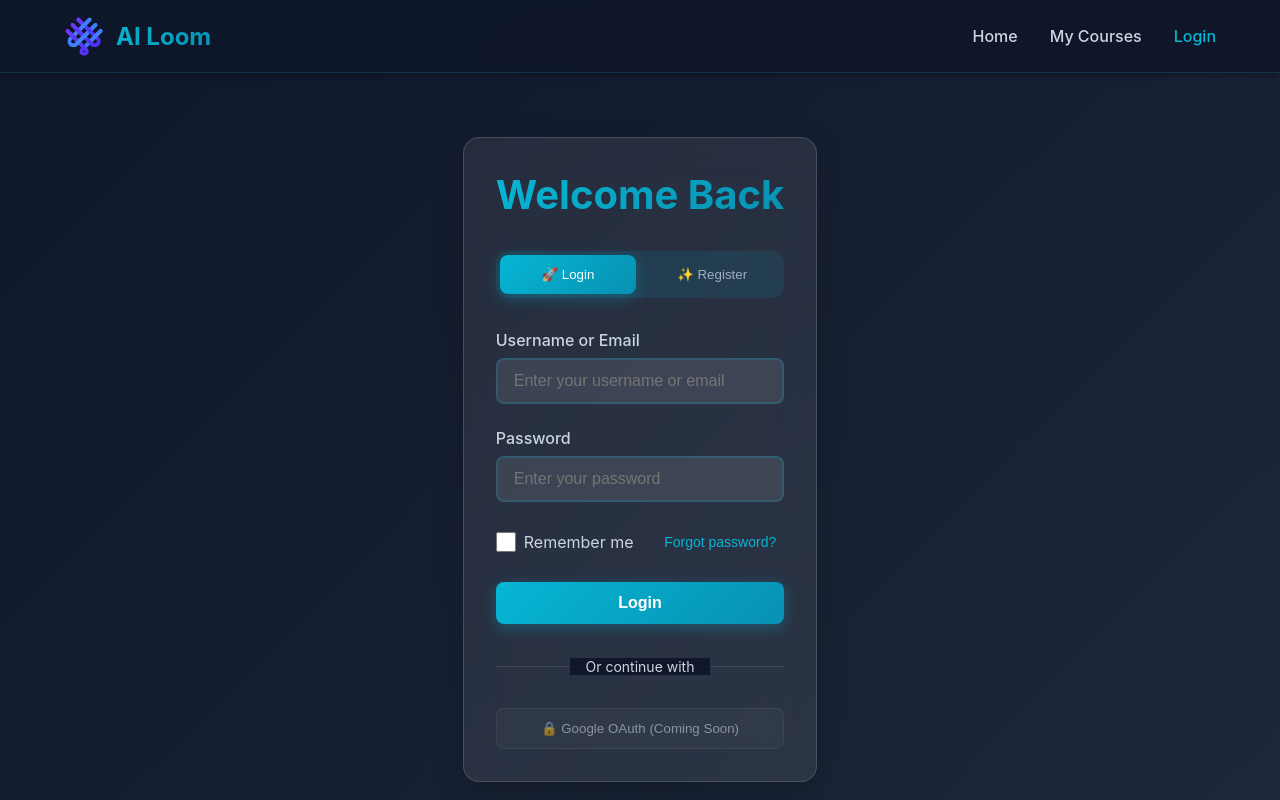
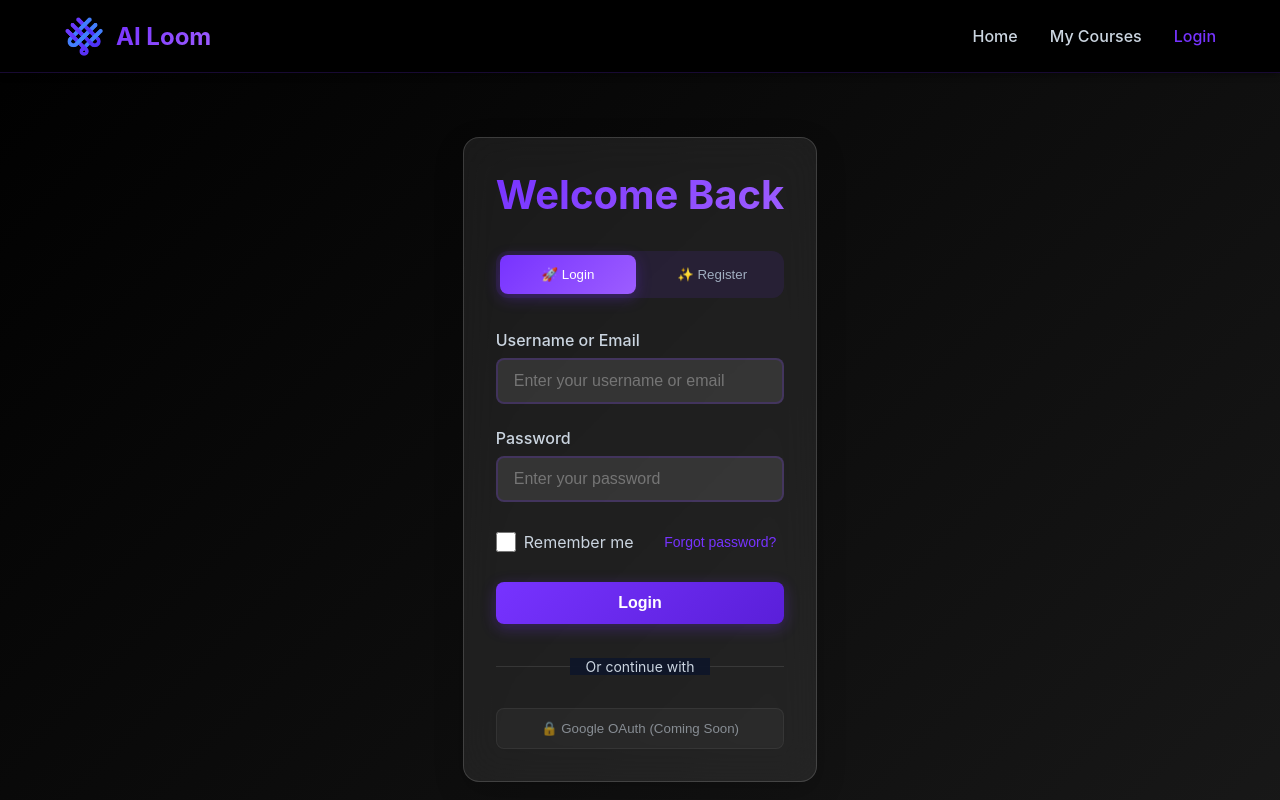
Before and after one commit to vox-hunter/learnify, a Vue app in the folder vue-frontend/: page /login in a window 1280 px wide. Shown: the top 800 px of the page. Built offline with nearby package versions, Linux system fonts and the light colour scheme.

Commit message:
style: Change theme from cyan to black primary and purple accent colors

```diff
--- a/vue-frontend/src/App.vue
+++ b/vue-frontend/src/App.vue
@@ -82,14 +82,14 @@ export default {
   min-height: 100vh;
   display: flex;
   flex-direction: column;
-  background: linear-gradient(135deg, #0f172a 0%, #1e293b 100%);
+  background: linear-gradient(135deg, #000000 0%, #1a1a1a 100%);
   color: #e2e8f0;
 }
 
 .app-header {
-  background: rgba(15, 23, 42, 0.95);
+  background: rgba(0, 0, 0, 0.95);
   backdrop-filter: blur(10px);
-  border-bottom: 1px solid rgba(6, 182, 212, 0.2);
+  border-bottom: 1px solid rgba(119, 51, 255, 0.2);
   position: sticky;
   top: 0;
   z-index: 1000;
@@ -131,7 +131,7 @@ export default {
 .brand-name {
   font-size: 1.5rem;
   font-weight: 700;
-  background: linear-gradient(135deg, #06b6d4, #0891b2);
+  background: linear-gradient(135deg, #7733ff, #9d5dff);
   -webkit-background-clip: text;
   -webkit-text-fill-color: transparent;
   background-clip: text;
@@ -152,7 +152,7 @@ export default {
 
 .nav-link:hover,
 .nav-link.router-link-active {
-  color: #06b6d4;
+  color: #7733ff;
 }
 
 .user-menu {
@@ -162,7 +162,7 @@ export default {
 }
 
 .username {
-  color: #06b6d4;
+  color: #7733ff;
   font-weight: 600;
 }
 
@@ -188,8 +188,8 @@ export default {
 }
 
 .app-footer {
-  background: rgba(15, 23, 42, 0.95);
-  border-top: 1px solid rgba(6, 182, 212, 0.2);
+  background: rgba(0, 0, 0, 0.95);
+  border-top: 1px solid rgba(119, 51, 255, 0.2);
   padding: 2rem 0;
   margin-top: 4rem;
 }
@@ -217,7 +217,7 @@ export default {
 .footer-title {
   font-weight: 700;
   font-size: 1.25rem;
-  background: linear-gradient(135deg, #06b6d4, #0891b2);
+  background: linear-gradient(135deg, #7733ff, #9d5dff);
   -webkit-background-clip: text;
   -webkit-text-fill-color: transparent;
   background-clip: text;
@@ -242,7 +242,7 @@ export default {
 }
 
 .footer-link:hover {
-  color: #06b6d4;
+  color: #7733ff;
 }
 
 @media (max-width: 768px) {
--- a/vue-frontend/src/assets/main.css
+++ b/vue-frontend/src/assets/main.css
@@ -30,14 +30,14 @@ body {
 }
 
 .btn-primary {
-  background: linear-gradient(135deg, #06b6d4, #0891b2);
+  background: linear-gradient(135deg, #7733ff, #5a1fd9);
   color: white;
-  box-shadow: 0 4px 15px rgba(6, 182, 212, 0.3);
+  box-shadow: 0 4px 15px rgba(119, 51, 255, 0.3);
 }
 
 .btn-primary:hover {
   transform: translateY(-2px);
-  box-shadow: 0 6px 20px rgba(6, 182, 212, 0.4);
+  box-shadow: 0 6px 20px rgba(119, 51, 255, 0.4);
 }
 
 .btn-primary:active {
@@ -45,14 +45,14 @@ body {
 }
 
 .btn-secondary {
-  background: rgba(6, 182, 212, 0.1);
-  color: #06b6d4;
-  border: 1px solid rgba(6, 182, 212, 0.3);
+  background: rgba(119, 51, 255, 0.1);
+  color: #7733ff;
+  border: 1px solid rgba(119, 51, 255, 0.3);
 }
 
 .btn-secondary:hover {
-  background: rgba(6, 182, 212, 0.2);
-  border-color: rgba(6, 182, 212, 0.5);
+  background: rgba(119, 51, 255, 0.2);
+  border-color: rgba(119, 51, 255, 0.5);
 }
 
 .btn-danger {
@@ -99,7 +99,7 @@ body {
   width: 100%;
   padding: 0.75rem 1rem;
   border-radius: 0.5rem;
-  border: 2px solid rgba(6, 182, 212, 0.2);
+  border: 2px solid rgba(119, 51, 255, 0.2);
   background: rgba(255, 255, 255, 0.1);
   color: #e2e8f0;
   font-size: 1rem;
@@ -110,8 +110,8 @@ body {
 .form-textarea:focus,
 .form-select:focus {
   outline: none;
-  border-color: #06b6d4;
-  box-shadow: 0 0 0 3px rgba(6, 182, 212, 0.2);
+  border-color: #7733ff;
+  box-shadow: 0 0 0 3px rgba(119, 51, 255, 0.2);
 }
 
 .form-textarea {
@@ -152,8 +152,8 @@ body {
 
 /* Loading spinner */
 .spinner {
-  border: 3px solid rgba(6, 182, 212, 0.2);
-  border-top: 3px solid #06b6d4;
+  border: 3px solid rgba(119, 51, 255, 0.2);
+  border-top: 3px solid #7733ff;
   border-radius: 50%;
   width: 40px;
   height: 40px;
--- a/vue-frontend/src/views/AccountView.vue
+++ b/vue-frontend/src/views/AccountView.vue
@@ -372,7 +372,7 @@ export default {
   font-size: 2.5rem;
   font-weight: 700;
   text-align: center;
-  background: linear-gradient(135deg, #06b6d4, #0891b2);
+  background: linear-gradient(135deg, #7733ff, #9d5dff);
   -webkit-background-clip: text;
   -webkit-text-fill-color: transparent;
   background-clip: text;
@@ -382,7 +382,7 @@ export default {
 .tabs {
   display: flex;
   gap: 0.5rem;
-  background: rgba(6, 182, 212, 0.1);
+  background: rgba(119, 51, 255, 0.1);
   border-radius: 0.75rem;
   padding: 0.25rem;
   margin-bottom: 2rem;
@@ -401,9 +401,9 @@ export default {
 }
 
 .tab.active {
-  background: linear-gradient(135deg, #06b6d4, #0891b2);
+  background: linear-gradient(135deg, #7733ff, #9d5dff);
   color: white;
-  box-shadow: 0 4px 15px rgba(6, 182, 212, 0.3);
+  box-shadow: 0 4px 15px rgba(119, 51, 255, 0.3);
 }
 
 .tab-content {
--- a/vue-frontend/src/views/CourseView.vue
+++ b/vue-frontend/src/views/CourseView.vue
@@ -868,13 +868,13 @@ export default {
 .section-title {
   font-size: 2rem;
   font-weight: 600;
-  color: #06b6d4;
+  color: #7733ff;
 }
 
 .section-progress {
   color: #cbd5e0;
   font-size: 0.875rem;
-  background: rgba(6, 182, 212, 0.1);
+  background: rgba(119, 51, 255, 0.1);
   padding: 0.5rem 1rem;
   border-radius: 0.5rem;
   display: flex;
@@ -906,8 +906,8 @@ export default {
 .section-explanation {
   margin-bottom: 2rem;
   padding: 1.5rem;
-  background: rgba(6, 182, 212, 0.05);
-  border-left: 4px solid #06b6d4;
+  background: rgba(119, 51, 255, 0.05);
+  border-left: 4px solid #7733ff;
   border-radius: 0.5rem;
   color: #cbd5e0;
   line-height: 1.6;
@@ -950,7 +950,7 @@ export default {
 .subsection-title {
   font-size: 1.5rem;
   font-weight: 600;
-  color: #0891b2;
+  color: #7733ff;
   margin-bottom: 1rem;
 }
 
--- a/vue-frontend/src/views/CoursesView.vue
+++ b/vue-frontend/src/views/CoursesView.vue
@@ -167,7 +167,7 @@ export default {
 .course-card-title {
   font-size: 1.5rem;
   font-weight: 600;
-  color: #06b6d4;
+  color: #7733ff;
   margin-bottom: 0.5rem;
   line-height: 1.3;
 }
--- a/vue-frontend/src/views/HomeView.vue
+++ b/vue-frontend/src/views/HomeView.vue
@@ -419,7 +419,7 @@ export default {
 .hero-title {
   font-size: 3.5rem;
   font-weight: 700;
-  background: linear-gradient(135deg, #06b6d4, #0891b2);
+  background: linear-gradient(135deg, #7733ff, #9d5dff);
   -webkit-background-clip: text;
   -webkit-text-fill-color: transparent;
   background-clip: text;
@@ -471,9 +471,9 @@ export default {
 }
 
 .tab.active {
-  background: linear-gradient(135deg, #06b6d4, #0891b2);
+  background: linear-gradient(135deg, #7733ff, #9d5dff);
   color: white;
-  box-shadow: 0 4px 15px rgba(6, 182, 212, 0.3);
+  box-shadow: 0 4px 15px rgba(119, 51, 255, 0.3);
 }
 
 .input-section {
@@ -491,17 +491,17 @@ export default {
 .file-upload-label {
   display: block;
   padding: 3rem;
-  border: 2px dashed rgba(6, 182, 212, 0.3);
+  border: 2px dashed rgba(119, 51, 255, 0.3);
   border-radius: 1rem;
-  background: rgba(6, 182, 212, 0.05);
+  background: rgba(119, 51, 255, 0.05);
   cursor: pointer;
   transition: all 0.2s;
   text-align: center;
 }
 
 .file-upload-label:hover {
-  border-color: #06b6d4;
-  background: rgba(6, 182, 212, 0.1);
+  border-color: #7733ff;
+  background: rgba(119, 51, 255, 0.1);
 }
 
 .upload-icon {
@@ -522,7 +522,7 @@ export default {
 }
 
 .selected-file {
-  color: #06b6d4;
+  color: #7733ff;
 }
 
 .file-name {
@@ -746,7 +746,7 @@ export default {
 
 .course-title {
   font-size: 1.5rem;
-  color: #06b6d4;
+  color: #7733ff;
   margin: 1rem 0;
 }
 
--- a/vue-frontend/src/views/LoginView.vue
+++ b/vue-frontend/src/views/LoginView.vue
@@ -665,7 +665,7 @@ export default {
   font-size: 2.5rem;
   font-weight: 700;
   text-align: center;
-  background: linear-gradient(135deg, #06b6d4, #0891b2);
+  background: linear-gradient(135deg, #7733ff, #9d5dff);
   -webkit-background-clip: text;
   -webkit-text-fill-color: transparent;
   background-clip: text;
@@ -675,7 +675,7 @@ export default {
 .tabs {
   display: flex;
   gap: 0.5rem;
-  background: rgba(6, 182, 212, 0.1);
+  background: rgba(119, 51, 255, 0.1);
   border-radius: 0.75rem;
   padding: 0.25rem;
   margin-bottom: 2rem;
@@ -694,9 +694,9 @@ export default {
 }
 
 .tab.active {
-  background: linear-gradient(135deg, #06b6d4, #0891b2);
+  background: linear-gradient(135deg, #7733ff, #9d5dff);
   color: white;
-  box-shadow: 0 4px 15px rgba(6, 182, 212, 0.3);
+  box-shadow: 0 4px 15px rgba(119, 51, 255, 0.3);
 }
 
 .auth-form {
@@ -768,14 +768,14 @@ export default {
 }
 
 .forgot-link {
-  color: #06b6d4;
+  color: #7733ff;
   font-size: 0.875rem;
   text-decoration: none;
   transition: all 0.2s;
 }
 
 .forgot-link:hover {
-  color: #0891b2;
+  color: #9d5dff;
   text-decoration: underline;
 }
 
@@ -814,12 +814,12 @@ export default {
 }
 
 .verification-text strong {
-  color: #06b6d4;
+  color: #7733ff;
   font-weight: 600;
 }
 
 .forgot-text strong {
-  color: #06b6d4;
+  color: #7733ff;
   font-weight: 600;
 }
 
@@ -839,7 +839,7 @@ export default {
 .btn-link {
   background: none;
   border: none;
-  color: #06b6d4;
+  color: #7733ff;
   cursor: pointer;
   padding: 0.5rem;
   font-size: 0.875rem;
@@ -847,7 +847,7 @@ export default {
 }
 
 .btn-link:hover:not(:disabled) {
-  color: #0891b2;
+  color: #9d5dff;
   text-decoration: underline;
 }
 
```
Also changed, not shown: 2 other files (tests, documents, lock files or other folders).
